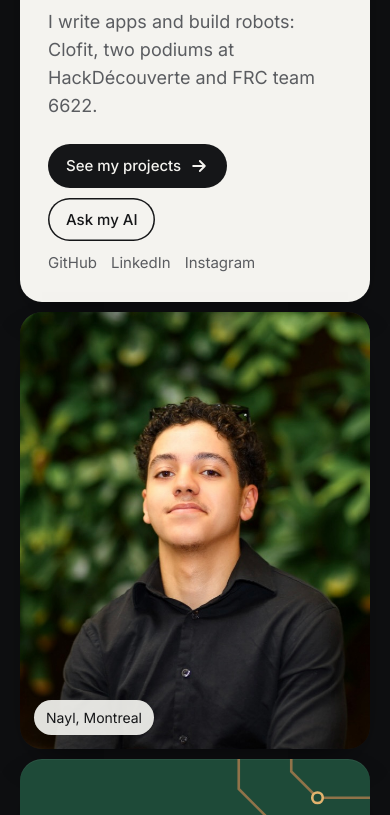
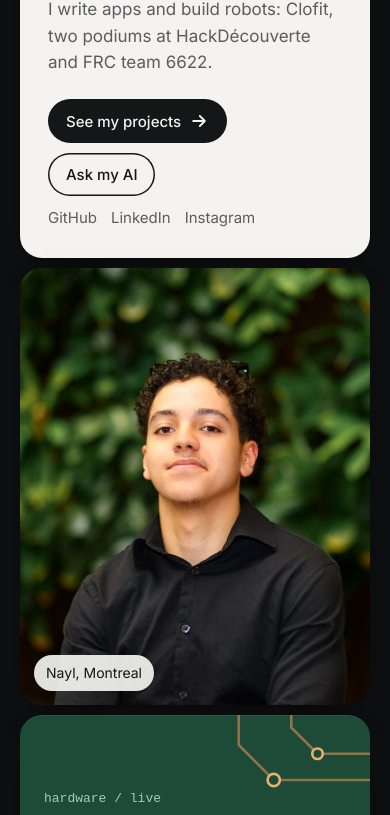
Before and after one commit to floragel/Portfolio, a plain HTML site: page index.html in a window 390 px wide. Shown: the part 279-1094 px from the top of the page. Drawn offline with nearby package versions, Linux system fonts and the light colour scheme; no server answers; a web font is replaced by a local one.

Commit message:
Mobile: close menu cleanly on navigation, smaller hero title on phones
Co-Authored-By: Claude Opus 5.5 <noreply@anthropic.com>

```diff
--- a/index.html
+++ b/index.html
@@ -1707,6 +1707,7 @@
     .modal-video { display: block; width: 100%; max-height: 560px; border-radius: 14px; background: #000; object-fit: contain; }
     .card-media { position: relative; }
     .vid-badge { position: absolute; left: 14px; bottom: 14px; display: inline-flex; align-items: center; gap: 6px; padding: 6px 11px; border-radius: 999px; background: rgba(242,241,238,.92); color: #151618; font-size: .8125rem; font-weight: 500; }
+    @media (max-width: 640px) { .t-intro h1 { font-size: 2.35rem; } .t-intro p { font-size: 1.0625rem; } }
   </style>
 </head>
 
@@ -3455,6 +3456,18 @@ Focus: Highly interactive UIs, AI integrations, and embedded systems.`;
 })();
 
 </script>
+<script>
+  // Mobile menu: clear the solid header and close the menu when navigating or opening a pop-up.
+  (() => {
+    const bar = document.getElementById('topbar');
+    const close = () => { if (typeof closeMenu === 'function') closeMenu(); bar && bar.classList.remove('menu-open'); };
+    document.querySelectorAll('#main-navbar > span').forEach(s => s.addEventListener('click', close));
+    ['openProjectModal', 'openAiModal'].forEach(fn => {
+      const orig = window[fn];
+      if (typeof orig === 'function') window[fn] = function (...a) { close(); return orig.apply(this, a); };
+    });
+  })();
+</script>
 </body>
 
 </html>
```
